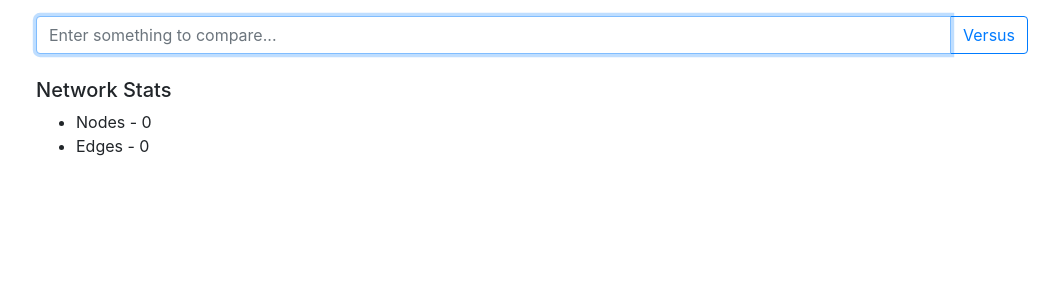
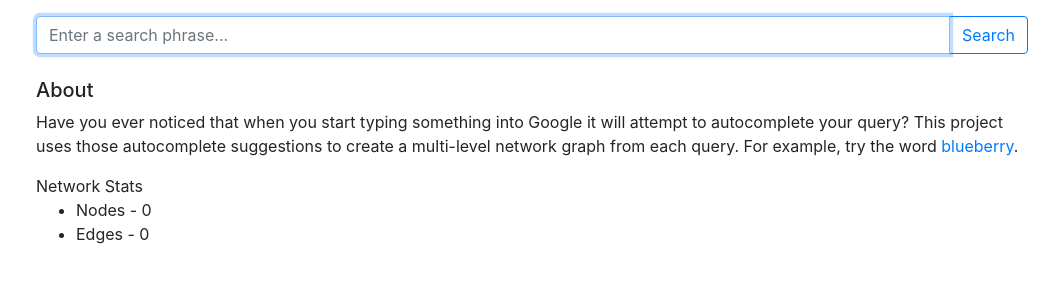
Before and after one commit to admariner/egograph, a Django app: page / in a window 1280 px wide. Shown: the part 56-356 px from the top of the page, without its empty margins (108-1167 px from the left). Run offline with Django 3.2, Linux system fonts and the light colour scheme; data that the repository does not hold is empty; some libraries are stand-ins or nearby versions.

Commit message:
minor formatting

```diff
--- a/content/templates/base.html
+++ b/content/templates/base.html
@@ -65,9 +65,9 @@
 
 		<div>
 			<div class="input-group mb-3">
-				<input type="text" id="query_input" class="form-control" placeholder="Enter something to compare..." value="{{ input_value }}" autofocus>
+				<input type="text" id="query_input" class="form-control" placeholder="Enter a search phrase..." value="{{ input_value }}" autofocus>
 				<div class="input-group-append">
-					<button id="website_button" class="btn btn-outline-primary" type="button">Versus</button>
+					<button id="website_button" class="btn btn-outline-primary" type="button">Search</button>
 				</div>
 			</div>
 			<div class="mb-4" id="alert_placeholder"></div>
--- a/content/templates/search/landing.html
+++ b/content/templates/search/landing.html
@@ -3,12 +3,22 @@
 
 {% block content %}
 
-	{# Stats #}
-    <div class="h5">Network Stats</div>
+    {# About #}
+    <div class="h5">About</div>
+    <p>Have you ever noticed that when you start typing something into Google it will attempt to autocomplete your query? This project uses those autocomplete suggestions to create a multi-level network graph from each query. For example, try the word <a href="{% url 'search:result' 'blueberry' %}">blueberry</a>.</p>
+    Network Stats
 	<ul>
         <li>Nodes - {{stats.nodes}}</li>
         <li>Edges - {{stats.edges}}</li>
     </ul>
+
+    {# Export #}
+    {% comment %}
+    <div class="h5">Export</div>
+	<ul>
+        <li><a href="">Pajek format</a> - Can be imported into a variety of network analysis tools, such as Gephi, NetworkX, NodeXL, Pajek, NetMiner, and Social Network Visualizer.</li>
+    </ul>
+    {% endcomment %}
 
 {% endblock %}
 
```
